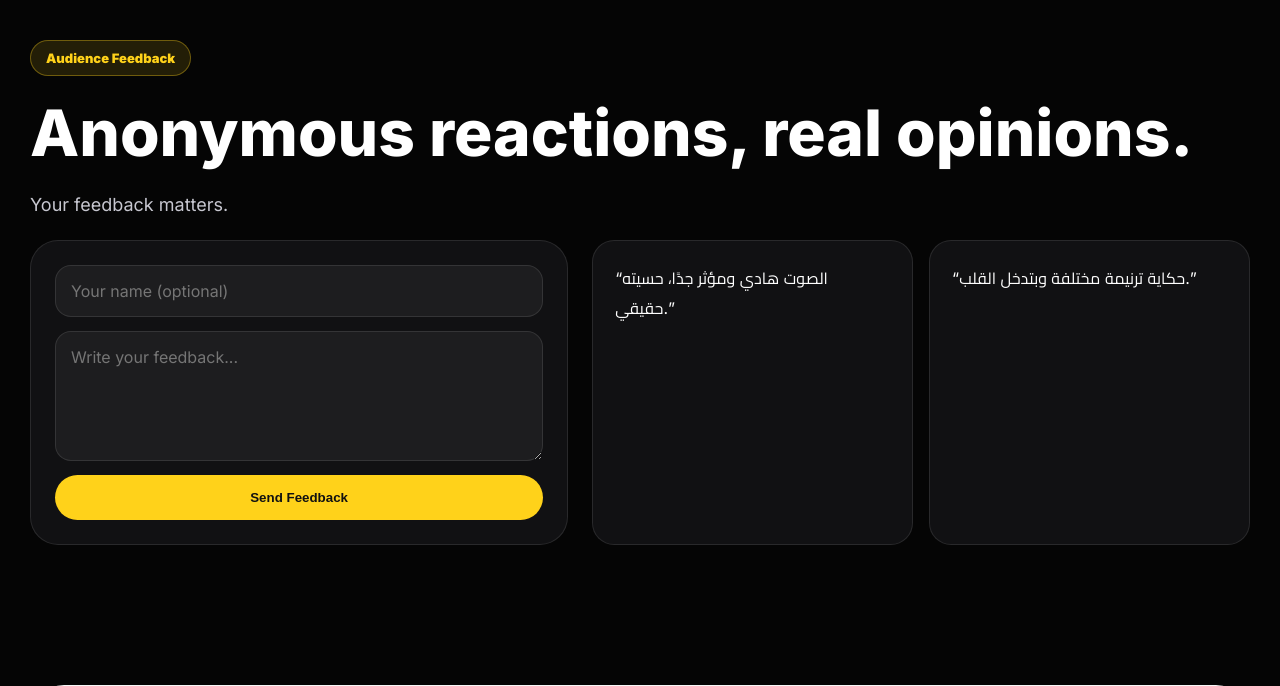
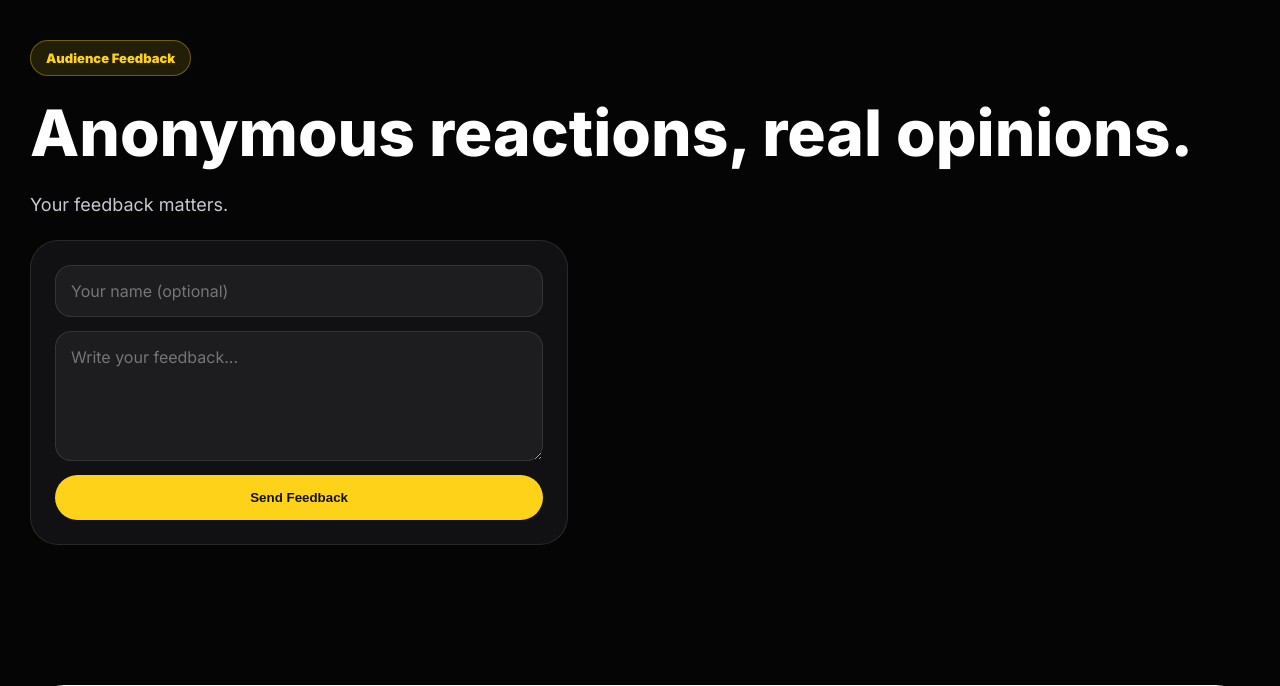
Before and after one commit to shadyalber39-ux/shady-speaks, a Flask app: page / in a window 1280 px wide. Shown: the part 2231-2917 px from the top of the page. Run offline with Flask 3, Linux system fonts and the light colour scheme.

Commit message:
Remove specific feedback entries from index.html
Removed two feedback card entries from the template.

```diff
--- a/templates/index.html
+++ b/templates/index.html
@@ -63,8 +63,6 @@
                 </div>
                 {% endfor %}
             {% else %}
-                <div class="feedback-card">“الصوت هادي ومؤثر جدًا، حسيته حقيقي.”</div>
-                <div class="feedback-card">“حكاية ترنيمة مختلفة وبتدخل القلب.”</div>
             {% endif %}
         </div>
     </div>
```
